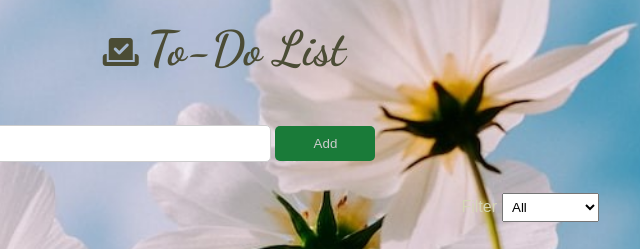
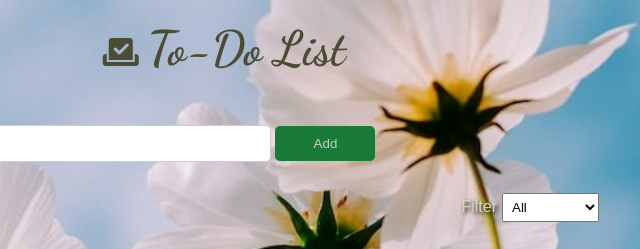
Before and after one commit to AbramKanime/to_do_list, a website built with Vite: page index.html in a window 1280 px wide. Shown: the top 249 px of the page, 416-1056 px from the left. Built offline with nearby package versions, Linux system fonts and the light colour scheme; a web font is replaced by a local one.

Commit message:
Updated filter styling

```diff
--- a/index.css
+++ b/index.css
@@ -57,6 +57,7 @@ main {
     align-items: center;
     gap: 5px;
     margin: 20px 0 20px auto;
+    text-shadow: 2px 2px 4px #000000;
 }
 
 select {
--- a/index.html
+++ b/index.html
@@ -23,7 +23,7 @@
         </div>
         <div class="filter-container">
             <div class="filter">
-                <p class="small mb-0 me-2 text-muted">Filter</p>
+                <p>Filter</p>
                 <select class="select" id="filter">
                     <option value="all">All</option>
                     <option value="completed">Completed</option>
```
